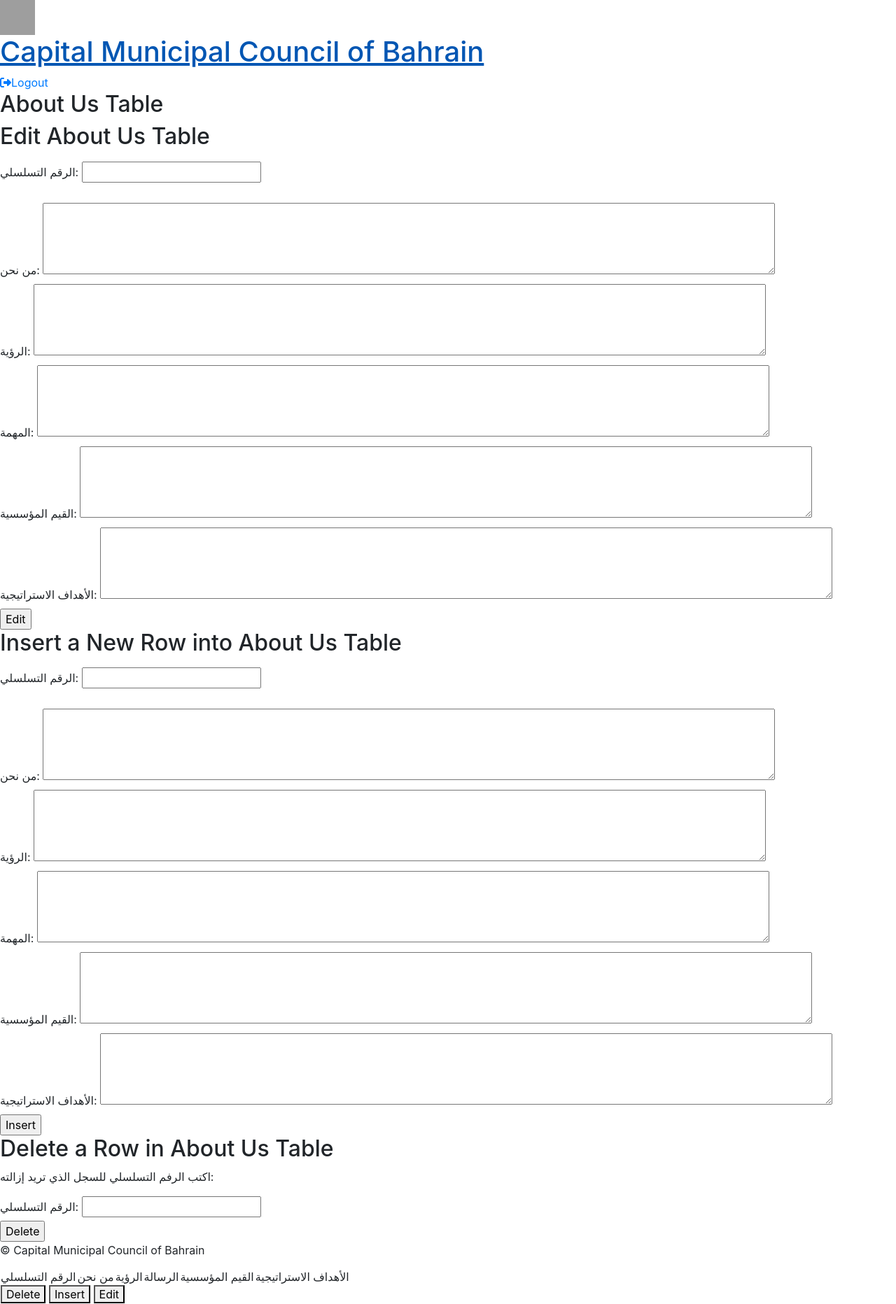
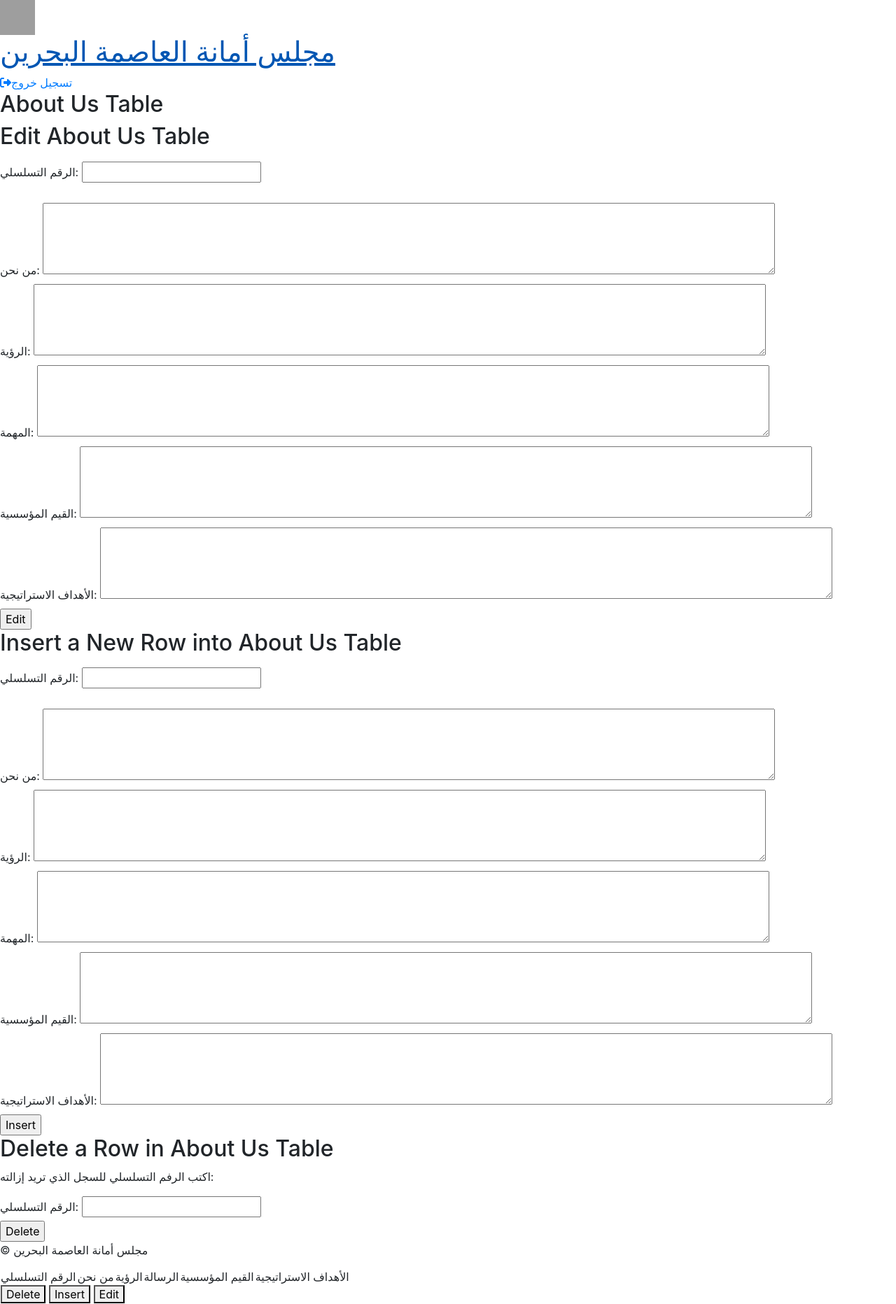
Before and after one commit to noonz66/CMC-Project-for-499-Website, a PHP site: page /AboutUs.php in a window 1280 px wide. Shown: the whole page at 70% size. Run offline with PHP 8.4, Linux system fonts and the light colour scheme; a user stored in the database is signed in; data that the repository does not hold is empty; some libraries are stand-ins or nearby versions; grey boxes are pictures that could not be loaded.

Commit message:
fixed about us arabic

```diff
--- a/php/AboutUs.php
+++ b/php/AboutUs.php
@@ -88,10 +88,10 @@ $result = $mysqli->query($query);
     <nav class="navtop">
         <div>
             <a href="../php/home.php">
-                <img class="whiteback" src="../assets/logo.svg" alt="Capital Municipal Council" width="50px" height="50px">
-                <h1>Capital Municipal Council of Bahrain</h1>
+                <img class="whiteback" src="../assets/logo.svg" alt="Capital Municipal Council of Bahrain Logo" width="50px" height="50px">
+                <h1>مجلس أمانة العاصمة البحرين</h1>
             </a>
-            <a href="../php/logout.php"><i class="fas fa-sign-out-alt"></i>Logout</a>
+            <a href="../php/logout.php"><i class="fas fa-sign-out-alt"></i>تسجيل خروج</a>
         </div>
     </nav>
     <div class="content">
@@ -175,7 +175,7 @@ $result = $mysqli->query($query);
         </form>
     </div>
     <div class="footer">
-        <p>&copy Capital Municipal Council of Bahrain</p>
+        <p>&copy مجلس أمانة العاصمة البحرين</p>
     </div>
 </body>
 
```
